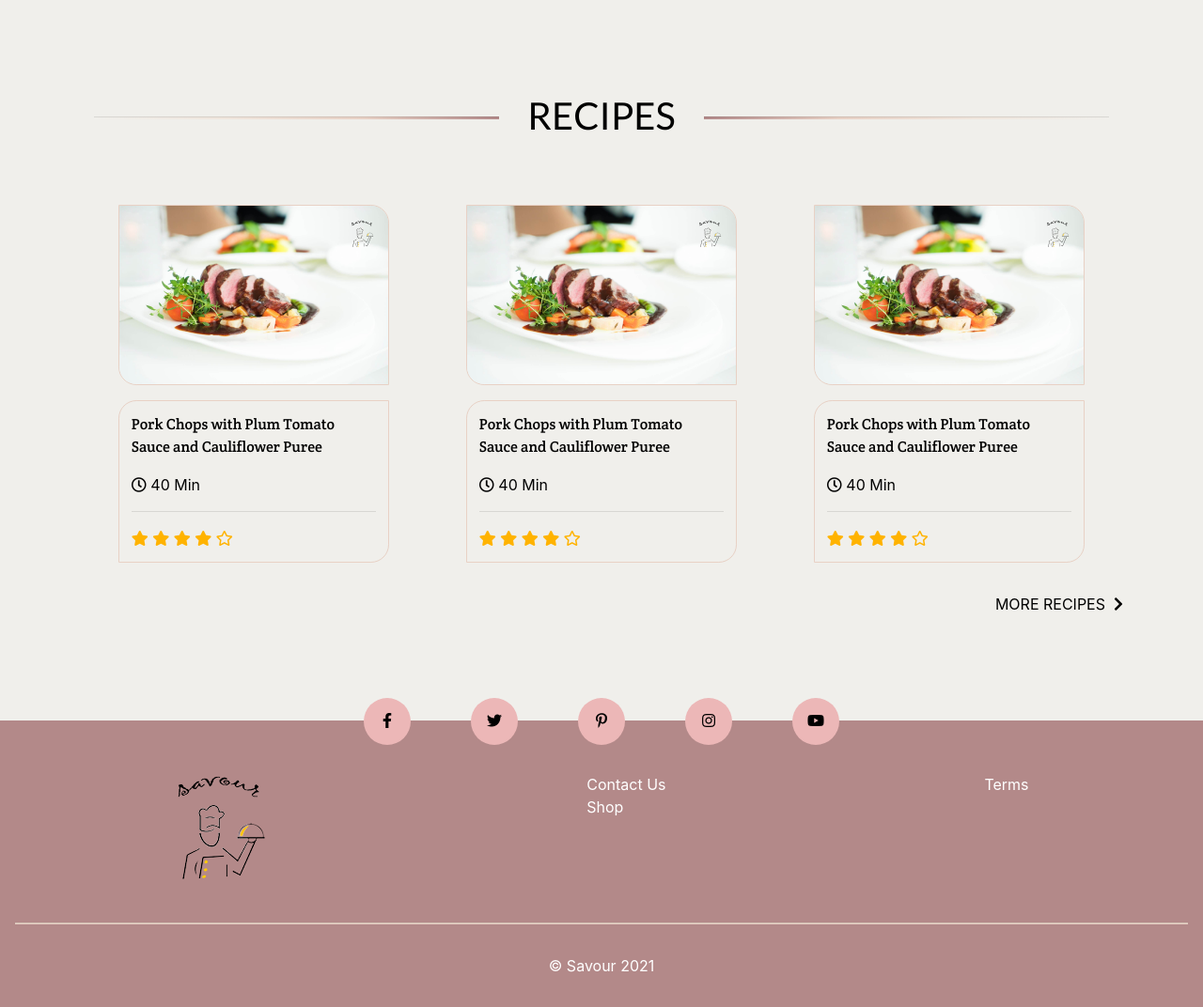
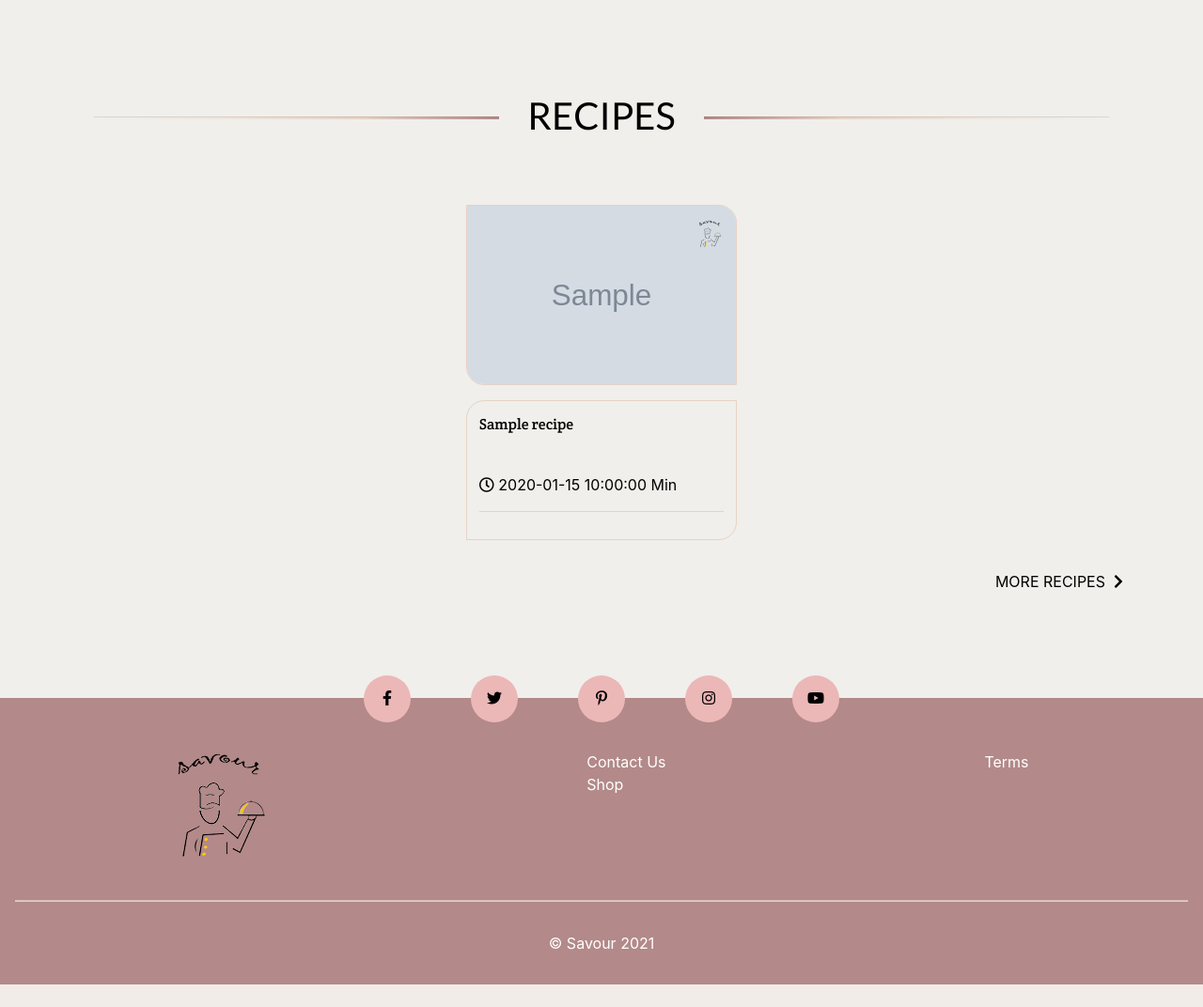
Before and after one commit to constantinadrian/savour, a Flask app: template templates/pages/index.html in a window 1280 px wide. Shown: the part 804-1876 px from the top of the page at 94% size. After the commit the page ends 1852 px from the top, so only its background shows below. Run offline with Flask 2, Linux system fonts and the light colour scheme; the template is opened without the code that fills it: most values are stand-ins (such as "Sample title", 1, 10 or a date in 2020); grey boxes marked "Sample" are stand-in pictures; some libraries are stand-ins or nearby versions.

Commit message:
[Create] Create connection to moongodb

```diff
--- a/app.py
+++ b/app.py
@@ -1,16 +1,28 @@
 import os
-from flask import Flask, render_template
+from flask import (
+    Flask, flash, render_template,
+    redirect, request, session, url_for)
+from flask_pymongo import PyMongo
+from bson.objectid import ObjectId
 if os.path.exists("env.py"):
     import env
 
 
 app = Flask(__name__)
 
+app.config["MONGO_DBNAME"] = os.environ.get("MONGO_DBNAME")
+app.config["MONGO_URI"] = os.environ.get("MONGO_URI")
+app.secret_key = os.environ.get("SECRET_KEY")
 
-@app.route("/")
-@app.route("/home")
+
+mongo = PyMongo(app)
+
+
+@app.route("/", methods=["GET", "POST"])
+@app.route("/home", methods=["GET", "POST"])
 def home():
-    return render_template("pages/index.html")
+    recipes = mongo.db.recipes.aggregate([{'$sample': {'size': 3}}])
+    return render_template("pages/index.html", recipes=recipes)
 
 
 if __name__ == "__main__":
--- a/requirements.txt
+++ b/requirements.txt
@@ -1,4 +1,7 @@
 click==7.1.2
+dnspython==2.1.0
 Flask==1.1.2
+Flask-PyMongo==2.3.0
 itsdangerous==1.1.0
+pymongo==3.11.4
 Werkzeug==1.0.1
--- a/static/css/style.css
+++ b/static/css/style.css
@@ -269,6 +269,7 @@ main {
 
 .card-recipe-title {
     font-family: 'Crete Round', serif;
+    min-height: 48px;
 }
 
 .rated-star {
--- a/static/js/script.js
+++ b/static/js/script.js
@@ -0,0 +1,8 @@
+// Change the recipe title display if lenght is
+$(".card-recipe-title").each(function() {
+    let cardRecipeTitle = this.textContent
+    if (cardRecipeTitle.length > 57) {
+        cardRecipeTitle = cardRecipeTitle.substring(0,53) + "..."
+        this.innerHTML = cardRecipeTitle
+    }
+})
--- a/templates/pages/index.html
+++ b/templates/pages/index.html
@@ -20,59 +20,26 @@
                 <div class="col"><hr class="section-hr-right"></div>
             </div>
             <div class="recipes-section-row-recipes">
+                {% for recipe in recipes %}
                     <a href="#" class="recipe-ancor-tag">
                         <div class="card">
                             <img class="recipe-logo" src="{{ url_for('static', filename='img/logo-savour-100x113.png') }}" alt="Logo">
-                        <img src="{{ url_for('static', filename='img/pexels-terje-sollie-299347.jpg') }}" class="recipe-card-img" alt="Recipe Image">
+                            <img src="{{ recipe.recipeImageURL }}" class="recipe-card-img" alt="Recipe Image">
                             <div class="card-body">
-                            <p class="card-text card-recipe-title">Pork Chops with Plum Tomato Sauce and Cauliflower Puree</p>
-                            <span class=""><i class="far fa-clock"></i> 40 Min</span>
+                                <p class="card-text card-recipe-title">{{ recipe.recipeName }}</p>
+                                <span class=""><i class="far fa-clock"></i> {{ recipe.time }} Min</span>
                                 <hr>
-                            <span class="rated-star"><i class="fas fa-star" aria-hidden="true"></i></span>
-                            <span class="rated-star"><i class="fas fa-star" aria-hidden="true"></i></span>
-                            <span class="rated-star"><i class="fas fa-star" aria-hidden="true"></i></span>
-                            <span class="rated-star"><i class="fas fa-star" aria-hidden="true"></i></span>
+                                {% if recipe.ratings.ratingStatus == false %}
+                                    {% for star in range(0, 5) %}
+                                    <span class="rated-star"><i class="far fa-star" aria-hidden="true"></i></span>
+                                    {% endfor %}
+                                {% endif %}
 
-                            <span class="rated-star"><i class="far fa-star" aria-hidden="true"></i></span>
                             </div>
                         </div>
                     </a>
+                {% endfor %}
 
-                <a href="#" class="recipe-ancor-tag">
-                    <div class="card">
-                        <img class="recipe-logo" src="{{ url_for('static', filename='img/logo-savour-100x113.png') }}" alt="Logo">
-                        <img src="{{ url_for('static', filename='img/pexels-terje-sollie-299347.jpg') }}" class="recipe-card-img" alt="Recipe Image">
-                        <div class="card-body">
-                            <p class="card-text card-recipe-title">Pork Chops with Plum Tomato Sauce and Cauliflower Puree</p>
-                            <span class=""><i class="far fa-clock"></i> 40 Min</span>
-                            <hr>
-                            <span class="rated-star"><i class="fas fa-star" aria-hidden="true"></i></span>
-                            <span class="rated-star"><i class="fas fa-star" aria-hidden="true"></i></span>
-                            <span class="rated-star"><i class="fas fa-star" aria-hidden="true"></i></span>
-                            <span class="rated-star"><i class="fas fa-star" aria-hidden="true"></i></span>
-
-                            <span class="rated-star"><i class="far fa-star" aria-hidden="true"></i></span>
-                        </div>
-                    </div>
-                </a>
-
-                <a href="#" class="recipe-ancor-tag">
-                    <div class="card">
-                        <img class="recipe-logo" src="{{ url_for('static', filename='img/logo-savour-100x113.png') }}" alt="Logo">
-                        <img src="{{ url_for('static', filename='img/pexels-terje-sollie-299347.jpg') }}" class="recipe-card-img" alt="Recipe Image">
-                        <div class="card-body">
-                            <p class="card-text card-recipe-title">Pork Chops with Plum Tomato Sauce and Cauliflower Puree</p>
-                            <span class=""><i class="far fa-clock"></i> 40 Min</span>
-                            <hr>
-                            <span class="rated-star"><i class="fas fa-star" aria-hidden="true"></i></span>
-                            <span class="rated-star"><i class="fas fa-star" aria-hidden="true"></i></span>
-                            <span class="rated-star"><i class="fas fa-star" aria-hidden="true"></i></span>
-                            <span class="rated-star"><i class="fas fa-star" aria-hidden="true"></i></span>
-
-                            <span class="rated-star"><i class="far fa-star" aria-hidden="true"></i></span>
-                        </div>
-                    </div>
-                </a>
 
             </div>
             <div class="recipes-section-item-row-more-recipes">
```
Lines whose indentation alone changed are shown as unchanged.
